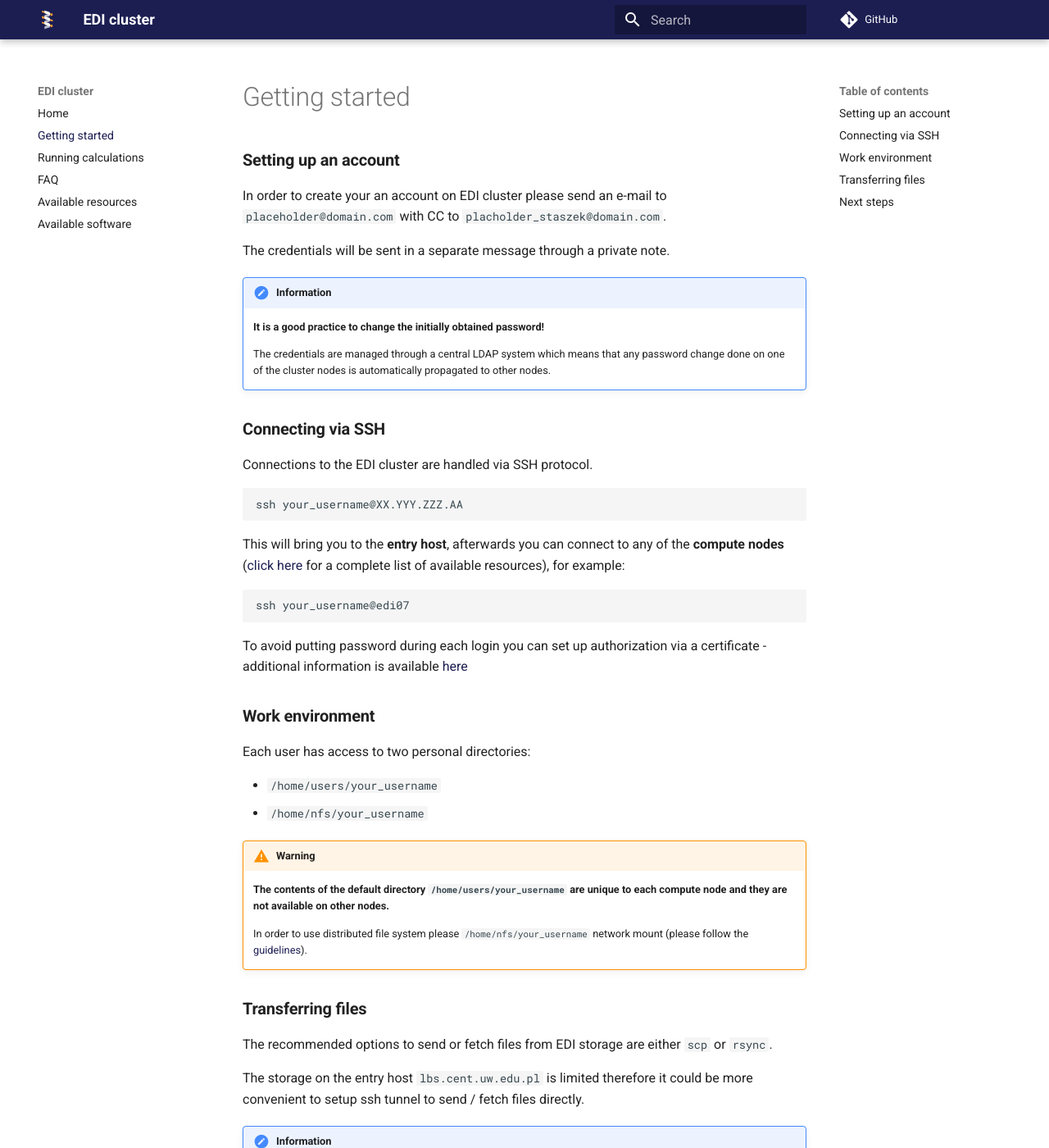
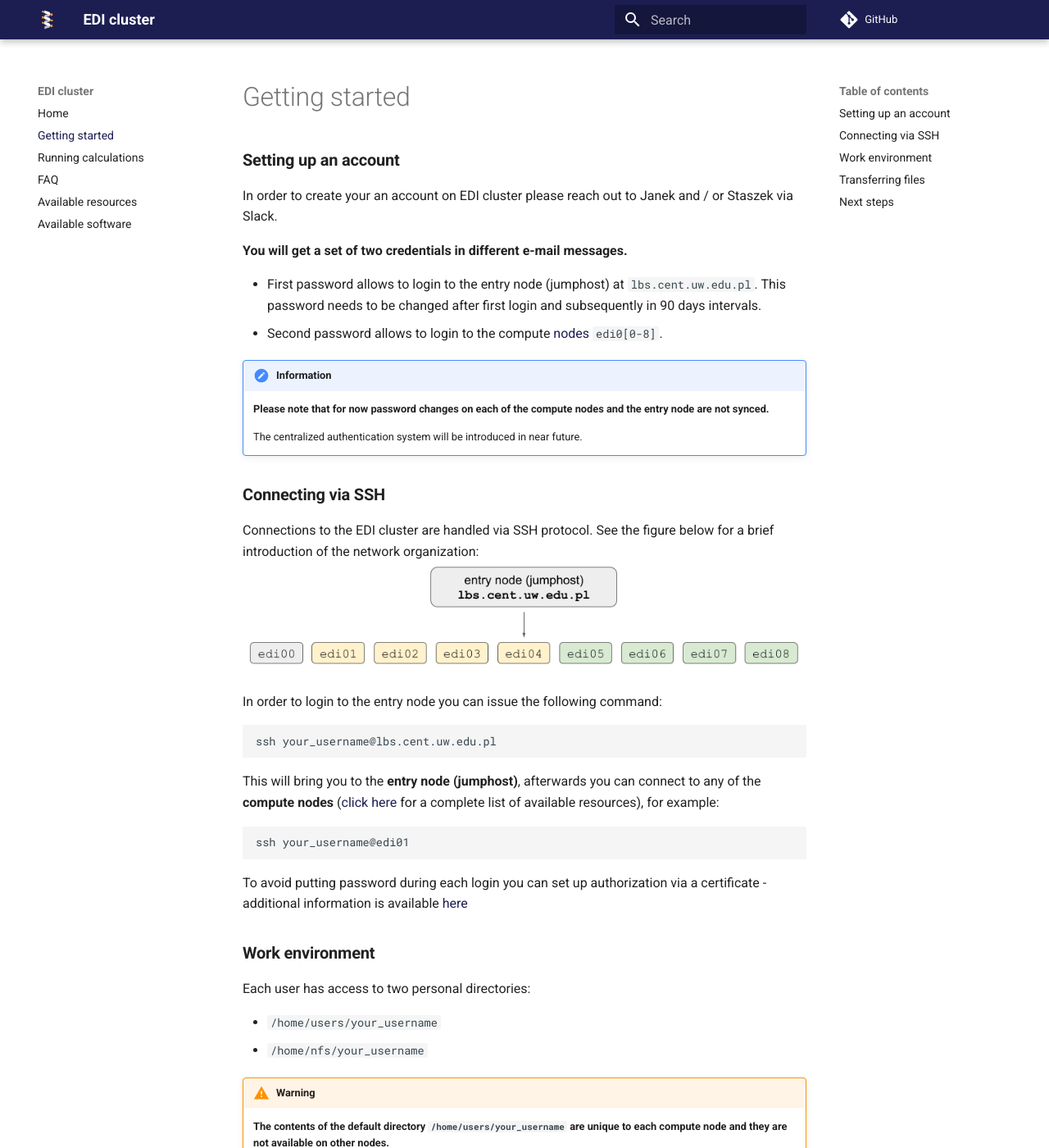
Before and after one commit to labstructbioinf/edi, an MkDocs documentation site: the page built from docs/first_steps.md, in a window 1280 px wide and 1400 px high. Shown: the whole window at 82% size. Built offline with MkDocs 1.6.1 and Material for MkDocs 9.7.7, drawn with Linux system fonts in a browser that asks for light colours; comment, search, counter and statistics services are not loaded; some of the changed text lies outside the part shown.

Commit message:
Update documentation with new URLs and minor tweaks

````diff
--- a/docs/first_steps.md
+++ b/docs/first_steps.md
@@ -1,23 +1,32 @@
 ### **Setting up an account**
-In order to create your an account on EDI cluster please send an e-mail to <code>placeholder@domain.com</code> with CC to
-<code>placholder_staszek@domain.com</code>.
+In order to create your an account on EDI cluster please reach out to Janek and / or Staszek via Slack.
 
-The credentials will be sent in a separate message through a private note.
+**You will get a set of two credentials in different e-mail messages.**
+
+- First password allows to login to the entry node (jumphost) at <code>lbs.cent.uw.edu.pl</code>.
+This password needs to be changed after first login and subsequently in 90 days intervals.
+- Second password allows to login to the compute [nodes](resources.md) <code>edi0[0-8]</code>.
+
 !!! Information
-    **It is a good practice to change the initially obtained password!**
+    **Please note that for now password changes on each of the compute nodes and the entry node are not
+    synced.**
 
-    The credentials are managed through a central LDAP system which means that any password change done on
-    one of the cluster nodes is automatically propagated to other nodes.
+    The centralized authentication system will be introduced in near future.
 
 ### **Connecting via SSH**
-Connections to the EDI cluster are handled via SSH protocol.
+Connections to the EDI cluster are handled via SSH protocol. See the figure below
+for a brief introduction of the network organization:
+![Screenshot](img/scheme1.png)
+
+In order to login to the entry node you can issue the following command:
+
 ```sh
-ssh your_username@XX.YYY.ZZZ.AA
+ssh your_username@lbs.cent.uw.edu.pl
 ```
-This will bring you to the **entry host**, afterwards you can connect to any of the **compute nodes**
+This will bring you to the **entry node (jumphost)**, afterwards you can connect to any of the **compute nodes**
 ([click here](resources.md) for a complete list of available resources), for example:
 ```sh
-ssh your_username@edi07
+ssh your_username@edi01
 ```
 To avoid putting password during each login you can set up authorization via a certificate - additional information
 is available [here](certificates.md)
@@ -35,15 +44,15 @@ Each user has access to two personal directories:
     (please follow the [guidelines](faq.md#what-are-the-guidelines-for-homenfs-distributed-filesystem-use)).
 
 ### **Transferring files**
-The recommended options to send or fetch files from EDI storage are either <code>scp</code> or <code>rsync</code>.
+The recommended options to send or fetch files from EDI cluster are either <code>scp</code> or <code>rsync</code>.
 
-The storage on the entry host <code>lbs.cent.uw.edu.pl</code> is limited therefore it could be more convenient to setup
+The storage on the entry host <code>lbs.cent.uw.edu.pl</code> is **very** limited therefore it is recommended to setup
 ssh tunnel to send / fetch files directly.
 
 !!! Information
     This example will forward a port **22** on the **edi00** node to local port **7777** :
     ```sh
-    ssh -NL 7777:edi00:22 your_username@XX.YYY.ZZZ.AA
+    ssh -NL 7777:edi00:22 your_username@lbs.cent.uw.edu.pl
     ```
     After setting up a tunnel you can directly fetch or send files:
 
````
Also changed, not shown: docs/faq.md (+4 -1 lines), docs/img/scheme1.png (added).
